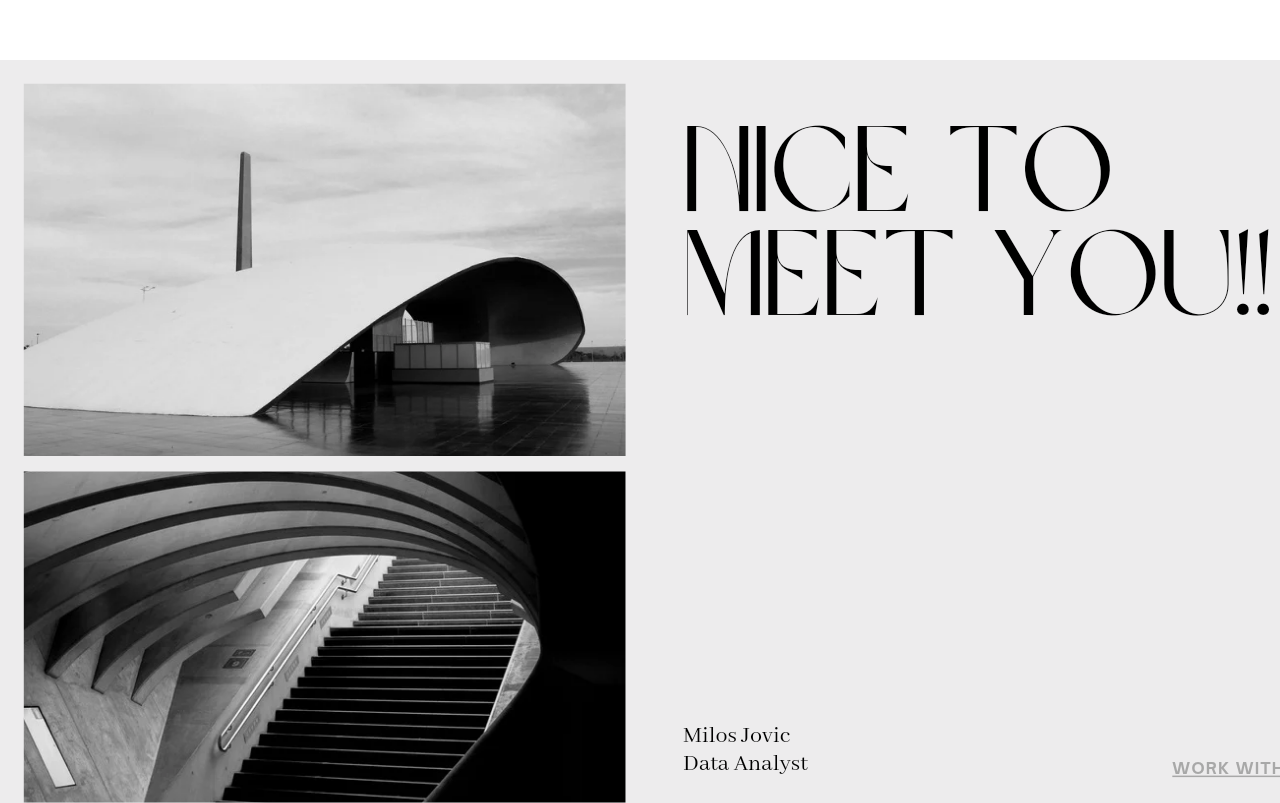
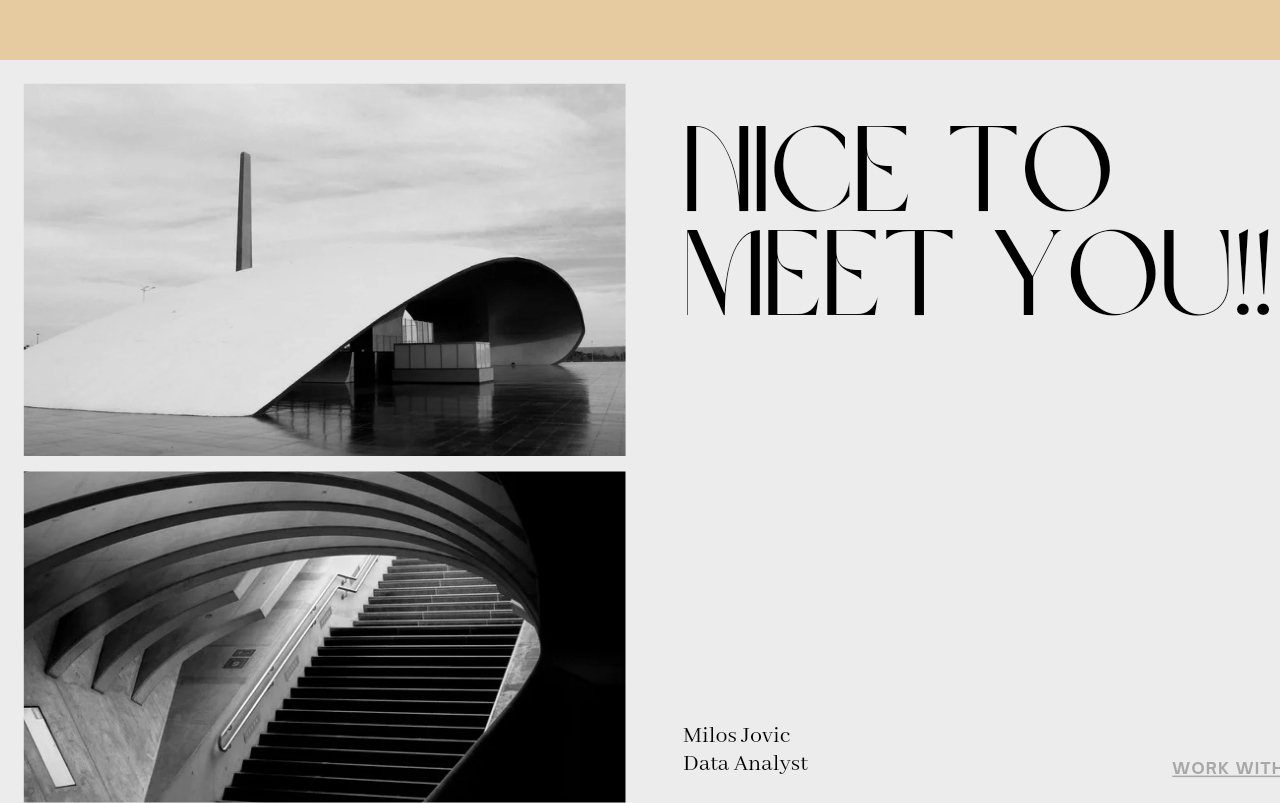
Before and after one commit to Jovic-M/Milos-CV, a plain HTML site: page index.html in a window 1280 px wide. Shown: the part 140-943 px from the top of the page. Drawn offline with Linux system fonts and the light colour scheme; files whose address does not match are found by name.

Commit message:
Update styles.css

```diff
--- a/css/styles.css
+++ b/css/styles.css
@@ -46,7 +46,7 @@ a:hover {
 }
 
 .top-container {
- <!-- background-color: #E5CB9F; -->
+  background-color: #E5CB9F;
   position: relative;
   padding-top: 200px;
 }
```
